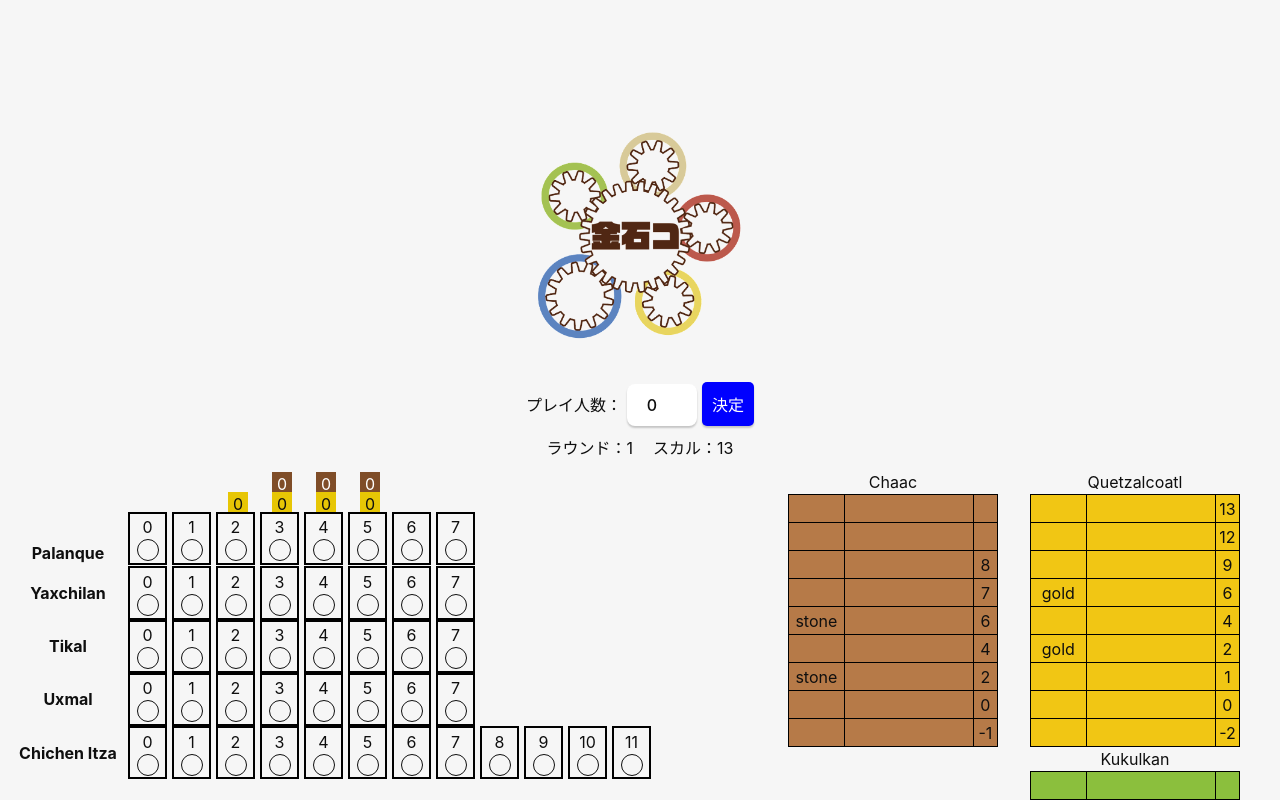
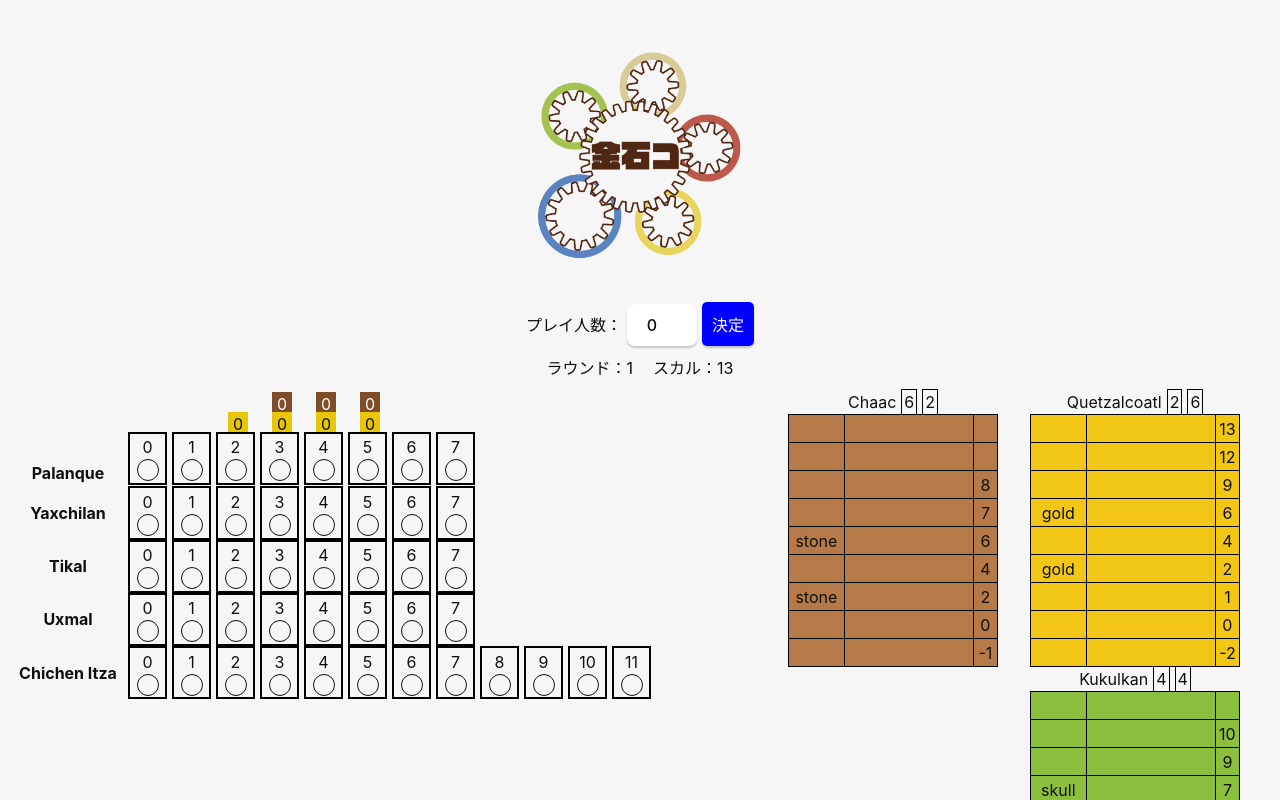
Before and after one commit to SH11235/Tzolkin, a React (Vite) app: page / in a window 1280 px wide. Shown: the top 800 px of the page. Built offline with nearby package versions, Linux system fonts and the light colour scheme.

Commit message:
design 神殿トップボーナス得点を表示

```diff
--- a/src/App.css
+++ b/src/App.css
@@ -35,7 +35,6 @@
 
 .container {
   margin: 0;
-  padding-top: 10vh;
   display: flex;
   flex-direction: column;
   justify-content: center;
--- a/src/App.tsx
+++ b/src/App.tsx
@@ -1,7 +1,17 @@
 import { useState } from "react";
 import "./App.css";
 import { Temple } from "./components/Temple";
-import { ChaacBonus, QuetzalcoatlBonus, KukulkanBonus } from "./constant";
+import {
+  ChaacBonus,
+  QuetzalcoatlBonus,
+  KukulkanBonus,
+  CHAAC,
+  ChaacTopBonusPoints,
+  QuetzalcoatlTopBonusPoints,
+  KukulkanTopBonusPoints,
+  QUETZALCOATL,
+  KUKULKAN,
+} from "./constant";
 import { Players } from "./components/Players";
 import { PalenqueSpace } from "./components/PalenqueSpace";
 import { GamePlayers } from "./types/GamePlayer";
@@ -208,7 +218,7 @@ function App() {
           </div>
           <span className="temples">
             <Temple
-              name="Chaac"
+              name={`${CHAAC}`}
               playerScores={
                 players.map((player) => {
                   return {
@@ -218,10 +228,11 @@ function App() {
                 }) || []
               }
               templeBonus={ChaacBonus}
+              templePoints={ChaacTopBonusPoints}
               templeColor="brown"
             />
             <Temple
-              name="Quetzalcoatl"
+              name={QUETZALCOATL}
               playerScores={
                 players.map((player) => {
                   return {
@@ -231,10 +242,11 @@ function App() {
                 }) || []
               }
               templeBonus={QuetzalcoatlBonus}
+              templePoints={QuetzalcoatlTopBonusPoints}
               templeColor="yellow"
             />
             <Temple
-              name="Kukulkan"
+              name={KUKULKAN}
               playerScores={
                 players.map((player) => {
                   return {
@@ -244,6 +256,7 @@ function App() {
                 }) || []
               }
               templeBonus={KukulkanBonus}
+              templePoints={KukulkanTopBonusPoints}
               templeColor="green"
             />
           </span>
@@ -258,7 +271,6 @@ function App() {
         <div className="row">
           <TechnologyLevel players={players} />
         </div>
-
       </div>
       <FirstResourceModal
         firstResources={firstResources}
--- a/src/components/Temple.css
+++ b/src/components/Temple.css
@@ -66,3 +66,9 @@
 .circle-Yellow {
     background-color: yellow;
 }
+
+.temple-points {
+    margin-left: 5px;
+    padding: 2px;
+    border: #000 solid 1px;
+}
--- a/src/components/Temple.tsx
+++ b/src/components/Temple.tsx
@@ -15,6 +15,7 @@ type Props = {
     index: number;
   }[];
   templeBonus: TempleBonus;
+  templePoints: number[];
   templeColor: TempleColor;
 };
 
@@ -22,6 +23,7 @@ export const Temple: React.FC<Props> = ({
   name,
   playerScores,
   templeBonus,
+  templePoints,
   templeColor,
 }) => {
   const offset = 9 - templeBonus.length;
@@ -56,13 +58,20 @@ export const Temple: React.FC<Props> = ({
       // playerScore.index === 7 → rowIndex === 0
       if (playerScore.index + rowIndex === offset) {
         let classNamePlayer = playerScore.color;
-        return <span key={`${classNamePlayer}-${rowIndex}`} className={`circle-${classNamePlayer}`}></span>;
+        return (
+          <span
+            key={`${classNamePlayer}-${rowIndex}`}
+            className={`circle-${classNamePlayer}`}
+          ></span>
+        );
       }
     });
     return (
       <tr key={rowIndex}>
         <td className="temple-cell temple-cell-resource">{row.resource}</td>
-        <td className="temple-cell temple-cell-player">{playerScoreElements}</td>
+        <td className="temple-cell temple-cell-player">
+          {playerScoreElements}
+        </td>
         <td className="temple-cell temple-cell-score">{row.point}</td>
       </tr>
     );
@@ -70,6 +79,8 @@ export const Temple: React.FC<Props> = ({
   return (
     <div className="temple-container">
       <span>{name}</span>
+      <span className="temple-points">{templePoints[0]}</span>
+      <span className="temple-points">{templePoints[1]}</span>
       <table className={`temple-table temple-${templeColor}`} border={1}>
         <tbody>
           {offsetRows}
--- a/src/constant.ts
+++ b/src/constant.ts
@@ -4,6 +4,9 @@ export const AGRICULTURE = "agriculture";
 export const RESOURCE = "resource";
 export const CONSTRUCTION = "construction";
 export const TEMPLE = "temple";
+export const CHAAC = "Chaac";
+export const QUETZALCOATL = "Quetzalcoatl";
+export const KUKULKAN = "Kukulkan";
 
 export const ChaacBonus: TempleBonus = [
   {
@@ -35,6 +38,8 @@ export const ChaacBonus: TempleBonus = [
     point: -1,
   },
 ];
+
+export const ChaacTopBonusPoints = [6, 2];
 
 export const QuetzalcoatlBonus: TempleBonus = [
   {
@@ -75,6 +80,8 @@ export const QuetzalcoatlBonus: TempleBonus = [
   },
 ];
 
+export const QuetzalcoatlTopBonusPoints = [2, 6];
+
 export const KukulkanBonus: TempleBonus = [
   {
     resource: null,
@@ -109,3 +116,5 @@ export const KukulkanBonus: TempleBonus = [
     point: -3,
   },
 ];
+
+export const KukulkanTopBonusPoints = [4, 4];
```
